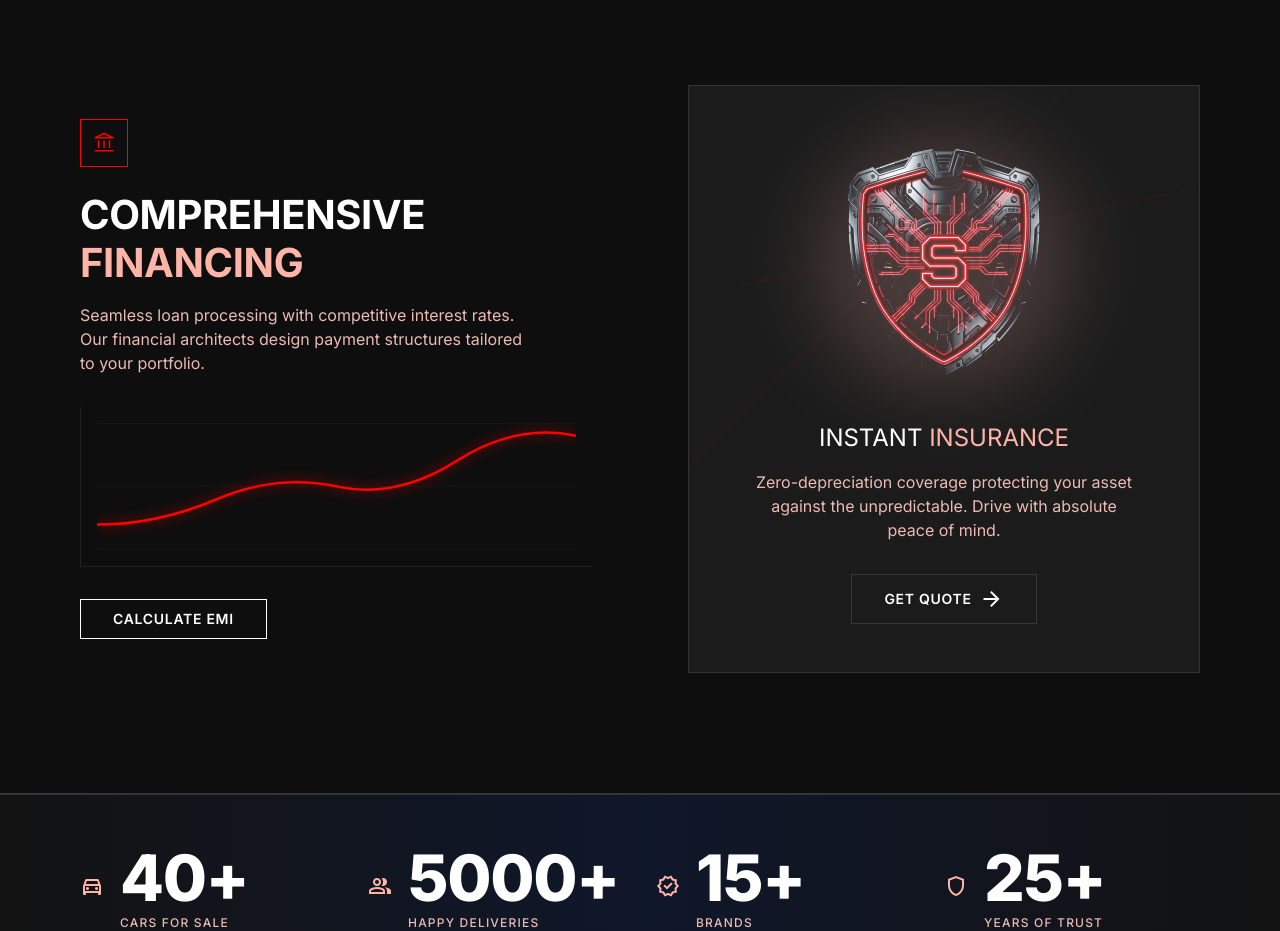
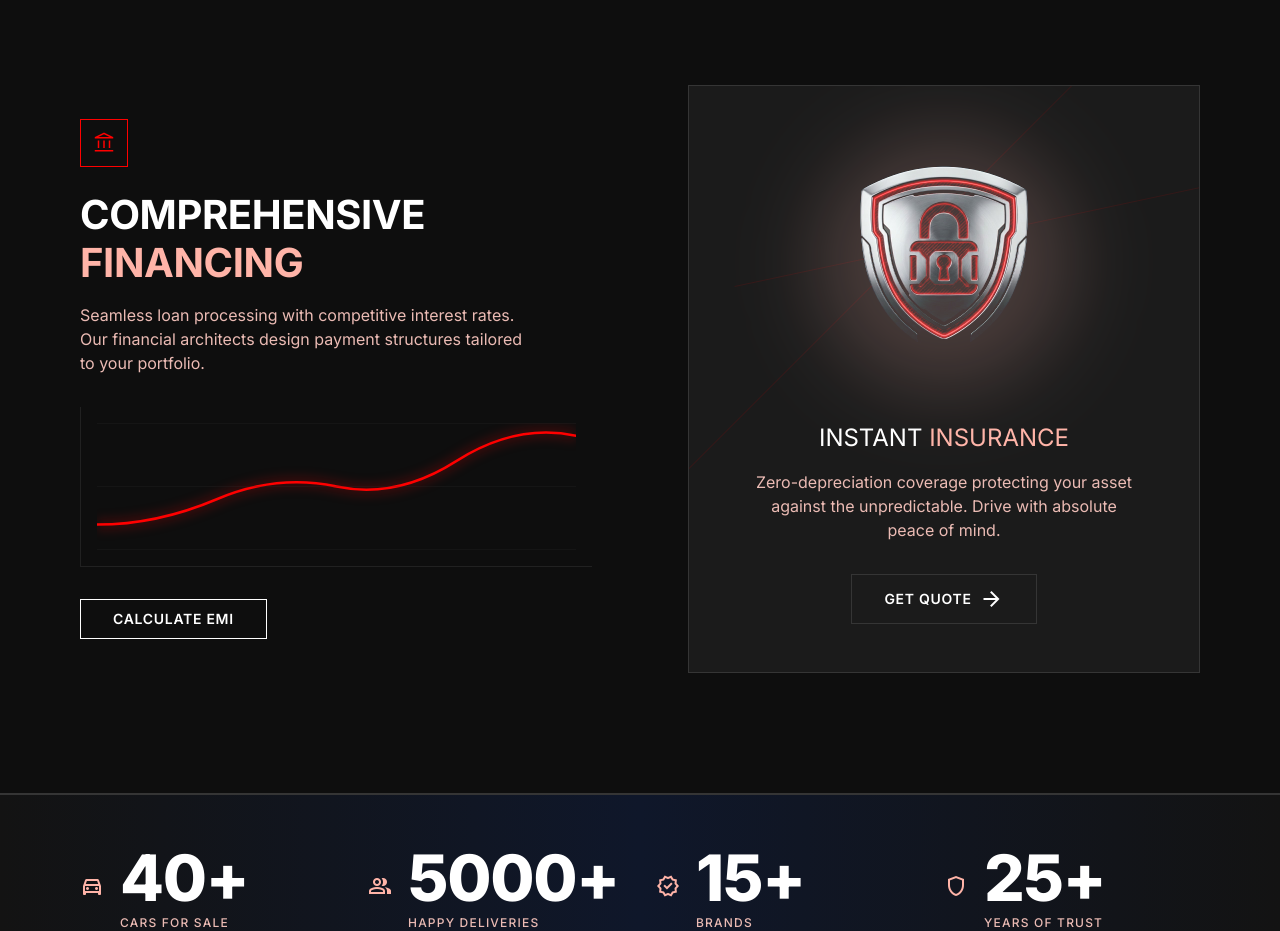
Before and after one commit to VanshdeepSi/Car-Planet, a Next.js app: page / in a window 1280 px wide. Shown: the part 2660-3591 px from the top of the page. Built offline with nearby package versions, Linux system fonts and the light colour scheme; no server answers; the database is empty.

Commit message:
Use specific user-provided JPG for insurance shield

```diff
--- a/components/HomeClient.tsx
+++ b/components/HomeClient.tsx
@@ -231,7 +231,7 @@ export default function HomeClient({ cars }: { cars: Car[] }) {
 <div className="relative w-64 h-64 mb-8 flex items-center justify-center">
 {/*  */}
 <div className="absolute inset-0 bg-primary/20 blur-[40px] rounded-full mix-blend-screen"></div>
-<img alt="Premium Insurance Shield" className="w-full h-full object-contain relative z-10 spring-bounce is-visible mix-blend-lighten" id="shield-img" src="/images/insurance-shield.png" />
+<img alt="Premium Insurance Shield" className="w-full h-full object-contain relative z-10 spring-bounce is-visible mix-blend-lighten" id="shield-img" src="/images/insurance-shield.jpg" />
 </div>
 <h2 className="font-headline-md text-2xl text-white mb-4 uppercase">Instant <span className="text-primary">Insurance</span></h2>
 <p className="font-body-md text-body-md text-on-surface-variant max-w-sm mx-auto mb-8">
```
Also changed, not shown: public/images/insurance-shield.jpg (added).
